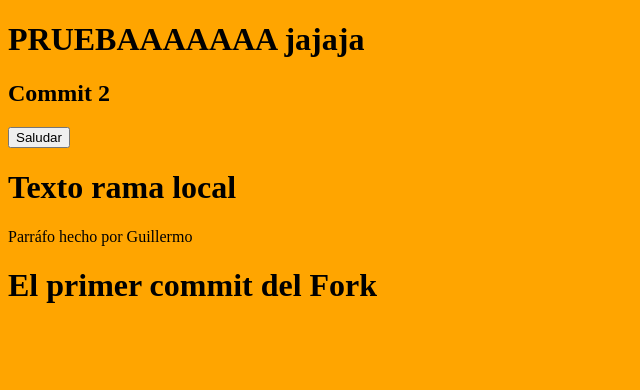
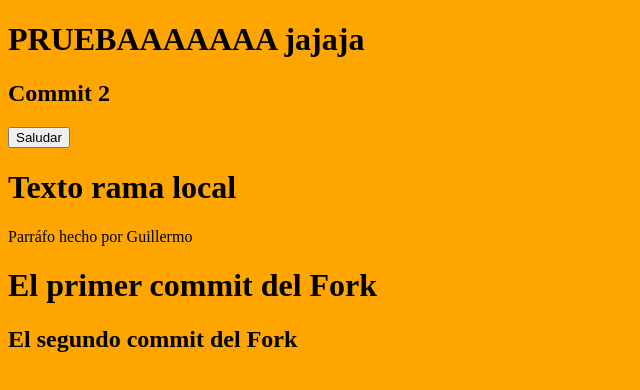
Before and after one commit to JaimeScriptX/CursoGit, a plain HTML site: page index.html in a window 1280 px wide. Shown: the whole page, without its empty margins (0-640 px from the left). Drawn offline with Linux system fonts and the light colour scheme.

Commit message:
segundo commit

```diff
--- a/index.html
+++ b/index.html
@@ -16,5 +16,6 @@
     <p>Parráfo hecho por Guillermo</p>
 
     <h1>El primer commit del Fork</h1>
+    <h2>El segundo commit del Fork</h2>
 </body>
 </html>
```
